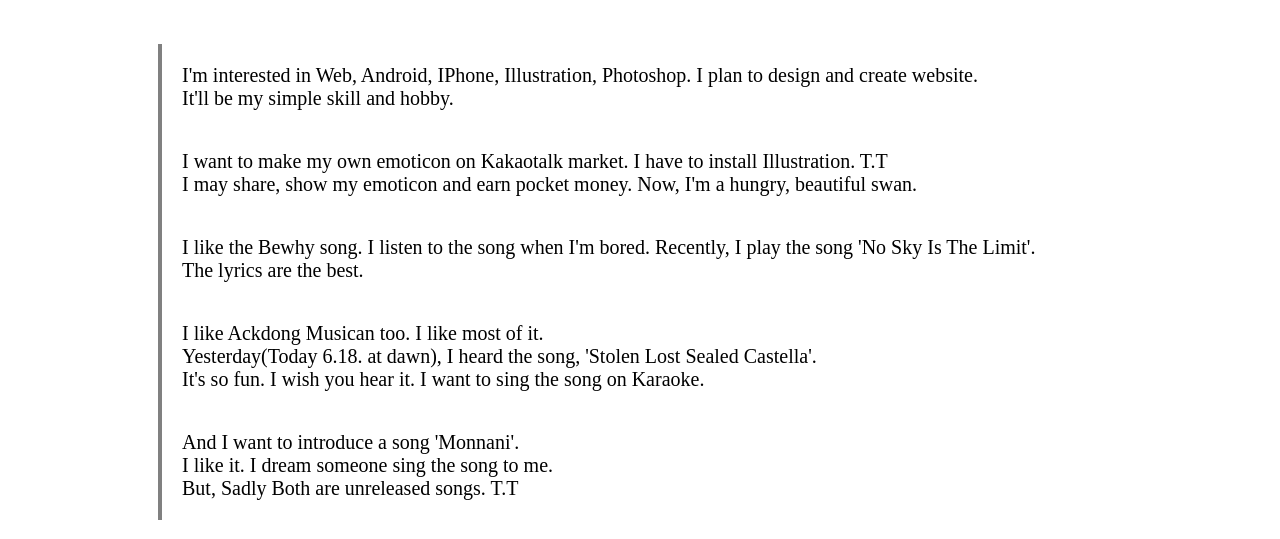
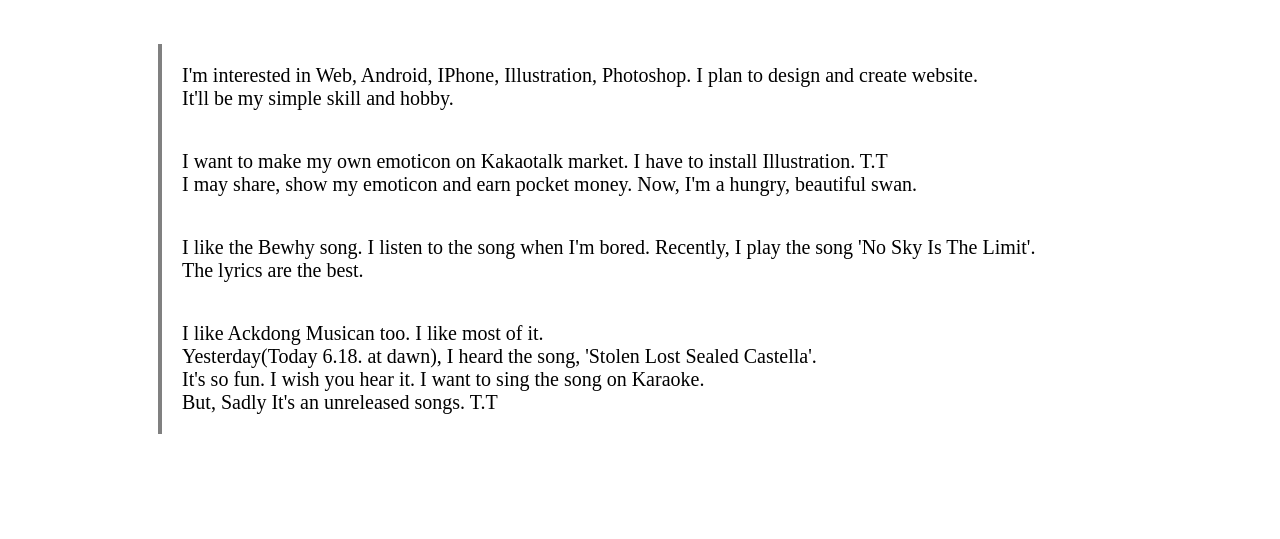
Before and after one commit to lyg9088/web1, a plain HTML site: page 2.html in a window 1280 px wide. Shown: the part 261-800 px from the top of the page. Drawn offline with Linux system fonts and the light colour scheme.

Commit message:
First WebPage
practice html, css

```diff
--- a/2.html
+++ b/2.html
@@ -33,13 +33,14 @@
                <p>
                     I like Ackdong Musican too. I like most of it. <br>
                     Yesterday(Today 6.18. at dawn), I heard the song, 'Stolen Lost Sealed Castella'.<br>
-                    It's so fun. I wish you hear it. I want to sing the song on Karaoke.
+                    It's so fun. I wish you hear it. I want to sing the song on Karaoke.<br>
+                    But, Sadly It's an unreleased songs. T.T
                 </p>
-                <p>
+                <!--<p>
                     And I want to introduce a song 'Monnani'.<br>
                     I like it. I dream someone sing the song to me.<br>
                     But, Sadly Both are unreleased songs. T.T
-               </p>
+               </p>-->
          </div>
     </body>
 </html>
```
